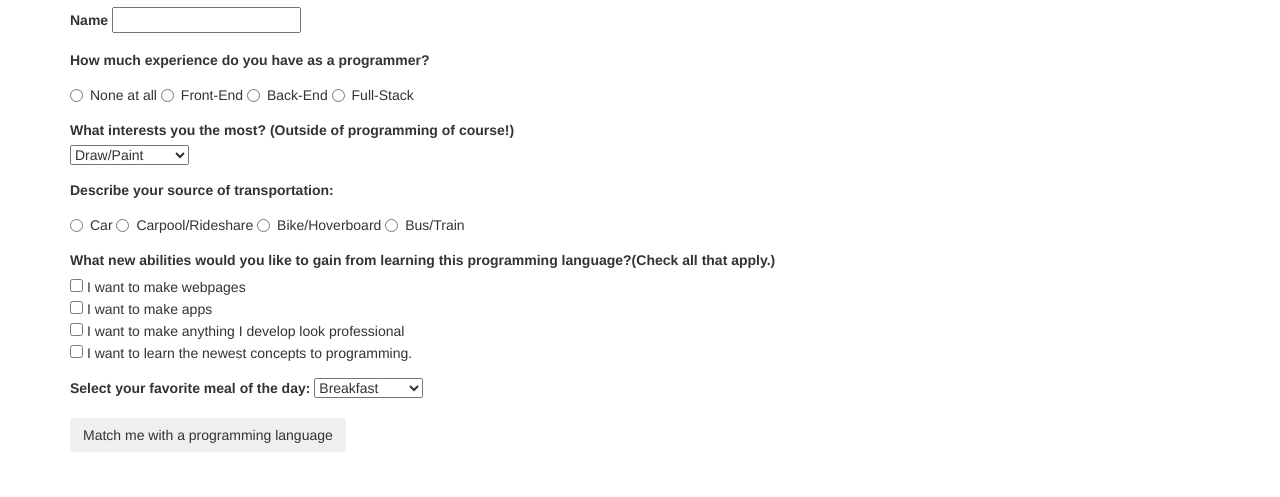
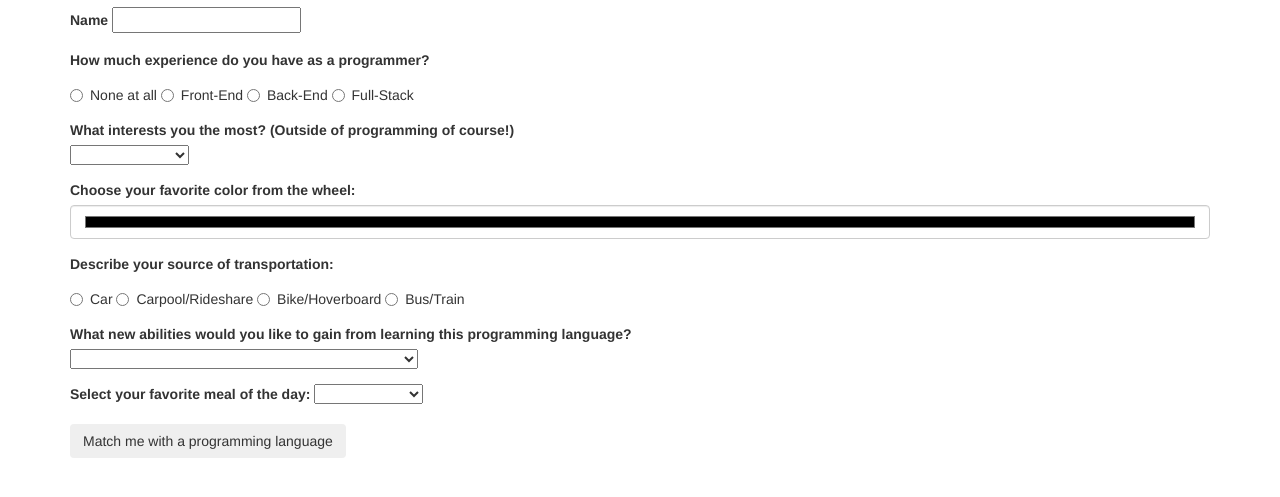
Before and after one commit to makgil005/programming-language-selector, a plain HTML site: page index.html in a window 1280 px wide. Shown: the part 113-610 px from the top of the page. Drawn offline with Linux system fonts and the light colour scheme.

Commit message:
changed form group from checkbox type to select type, added favorite color form group, declared variables for each form group.

```diff
--- a/index.html
+++ b/index.html
@@ -20,21 +20,21 @@
         </div>
         <div class="form-group">
           <label for="experience">How much experience do you have as a programmer?</label>
-          <div class="radio">
+          <div class="radio" id=expierence>
             <label>
-              <input type="radio" id="experience" name="experience" value="None at all.">
+              <input type="radio" name="experience" value="None at all.">
               None at all
             </label>
             <label>
-              <input type="radio" id="experience" name="experience" value="Front-End">
+              <input type="radio" name="experience" value="Front-End">
               Front-End
             </label>
             <label>
-              <input type="radio" id="experience" name="experience" value="Back-End">
+              <input type="radio" name="experience" value="Back-End">
               Back-End
             </label>
             <label>
-              <input type="radio" id="experience" name="experience" value="Full-Stack">
+              <input type="radio" name="experience" value="Full-Stack">
               Full-Stack
             </label>
           </div>
@@ -42,16 +42,21 @@
         <div class="form-group">
           <label for="interests">What interests you the most? (Outside of programming of course!)</label><br>
           <select name="interests" id="interests">
-            <option value="draw/paint">Draw/Paint</option>
-            <option value="sports">Sports/Workout</option>
-            <option value="writing">Writing</option>
-            <option value="reading">Reading</option>
-            <option value="videogames">Video Games</option>
+            <option> </option>
+            <option>Draw/Paint</option>
+            <option>Sports/Workout</option>
+            <option>Writing</option>
+            <option>Reading</option>
+            <option>Video Games</option>
           </select>
         </div>
         <div class="form-group">
+          <label for="color">Choose your favorite color from the wheel:</label>
+          <input id ="color" class="form-control" type="color">
+        </div>
+        <div class="form-group">
           <label for="transportation">Describe your source of transportation:</label>
-          <div class="radio" id="transportation">
+          <div class="radio">
             <label>
               <input type="radio" name="transportation" value="Car">
               Car
@@ -71,17 +76,18 @@
           </div>
         </div>
         <div class="form-group">
-          <div id="expectations">
-            <label for="expect">What new abilities would you like to gain from learning this programming language?(Check all that apply.)</label><br>
-            <input type="checkbox" name="expect" value="Web Development"> I want to make webpages<br>
-            <input type="checkbox" name="expect" value="App Development"> I want to make apps<br>
-            <input type="checkbox" name="expect" value="Style"> I want to make anything I develop look professional<br>
-            <input type="checkbox" name="expect" value="New"> I want to learn the newest concepts to programming. <br>
-          </div>
+          <label for="expect">What new abilities would you like to gain from learning this programming language?</label><br>
+          <select name="expectations" id="abilities">
+            <option> </option>
+            <option>I want to make apps</option>
+            <option>I want to make anything I develop look professional</option>
+            <option>I want to learn the newest concepts to programming.</option>
+          </select>
         </div>
         <div class="form-group">
           <label for="meals">Select your favorite meal of the day:</label>
-            <select name="meals">
+            <select name="meals" id="meals">
+              <option> </option>
               <option value="breakfast">Breakfast</option>
               <option value="lunch">Lunch</option>
               <option value="dinner">Dinner</option>
--- a/js/scripts.js
+++ b/js/scripts.js
@@ -4,12 +4,11 @@ $(document).ready(function(){
 
     var experience = $("input:radio[name=experience]:checked").val();
     var interests = $("select#interests").val();
+    var color = $("#color").val();
     var transportation = $("input:radio[name=transportation]:checked").val();
-    $(':checkbox').map(function(){
-      return this.id;
-    }); alert(transportation).get().join();
+    var abilities = $("select#abilities").val();
+    var meals = $("select#meals").val();
 
-    //var expectations = $('input:checked')
+    });
+
   });
-  //alert(transportation);
-});
```
